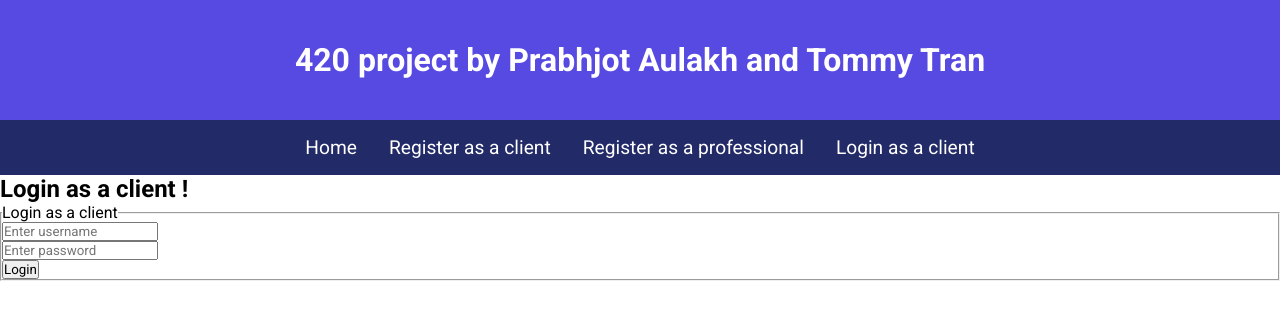
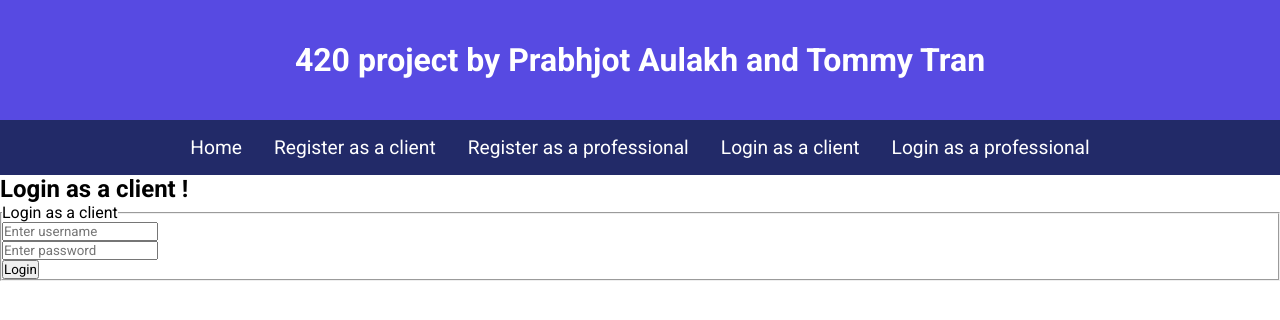
Before and after one commit to prabhjotaulakh159/barbershop-appointment-system, a Flask app: page /login-client in a window 1280 px wide. Shown: the top 320 px of the page. Run offline with Flask 3, Linux system fonts and the light colour scheme.

Commit message:
Added link to login professional page

```diff
--- a/appointment_app/templates/base.html
+++ b/appointment_app/templates/base.html
@@ -15,7 +15,7 @@
             <a href="{{ url_for('user.register_client') }}">Register as a client</a>
             <a href="{{ url_for('user.register_professional') }}">Register as a professional</a>
             <a href="{{ url_for('user.login_client') }}">Login as a client</a>
-
+            <a href="{{ url_for('user.login_professional') }}">Login as a professional</a>
         </nav>
         {% if get_flashed_messages() %}
             {% for category, message in get_flashed_messages(with_categories=True) %}
--- a/run.py
+++ b/run.py
@@ -1,6 +1,6 @@
 from appointment_app import create_app
 
-app = create_app()
 
 if __name__ == "__main__":
+    app = create_app()
     app.run(port=5009, debug=True)
```
